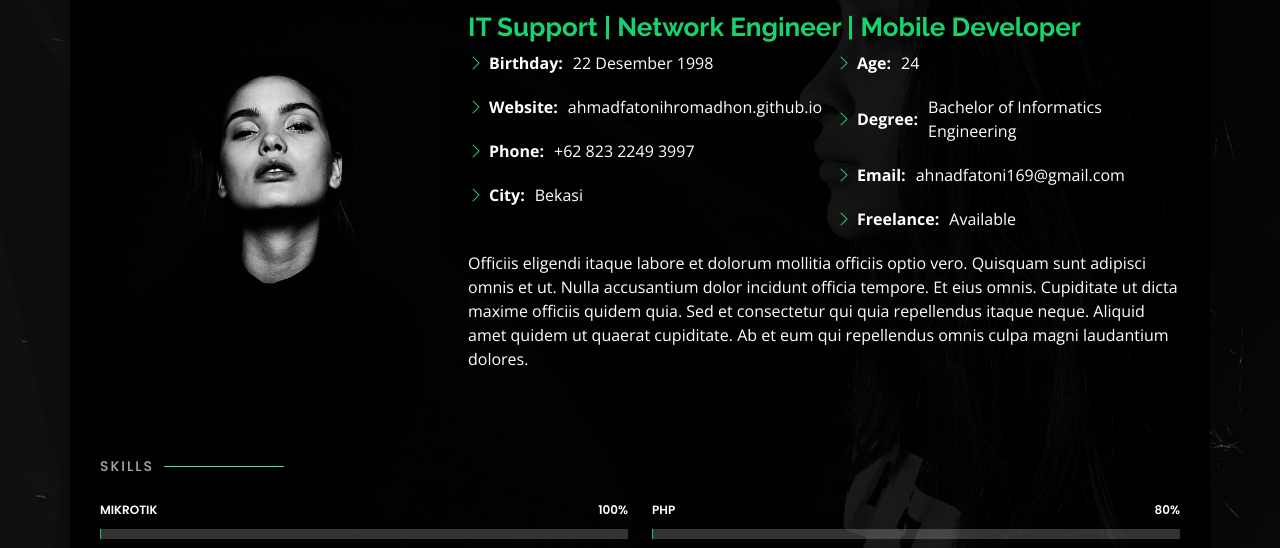
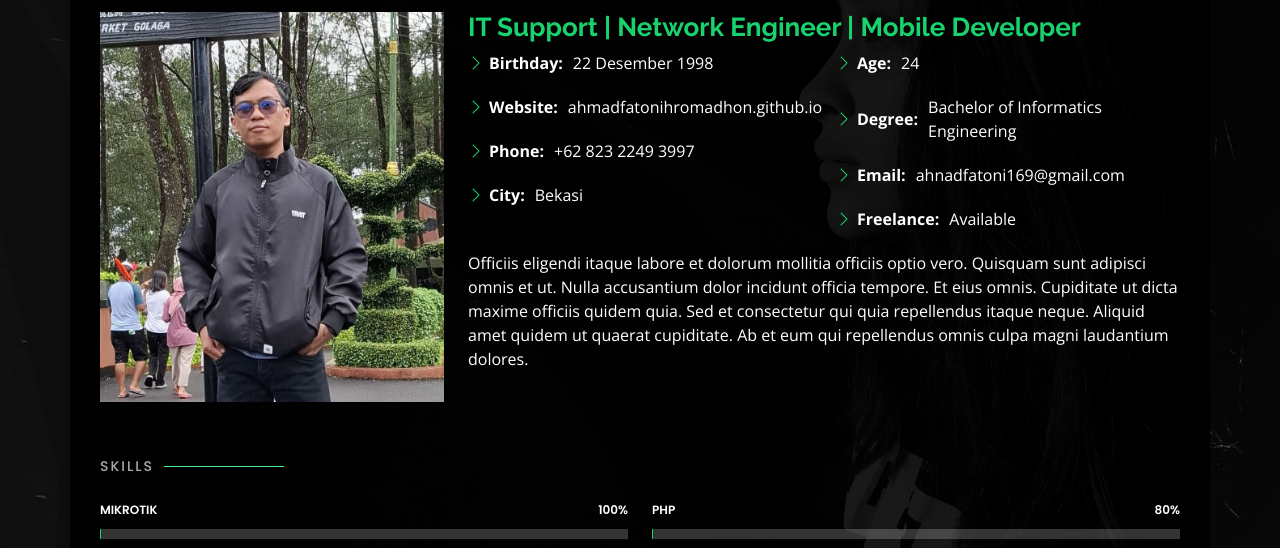
Before and after one commit to ahmadfatonih/ahmadfatonih.github.io, a plain HTML site: page index.html in a window 1280 px wide. Both pictures are taken after a click on the link "About". Shown: the part 201-749 px from the top of the page. Drawn offline with nearby package versions, Linux system fonts and the light colour scheme.

Commit message:
Update index.html

```diff
--- a/index.html
+++ b/index.html
@@ -81,7 +81,7 @@
 
       <div class="row">
         <div class="col-lg-4" data-aos="fade-right">
-          <img src="assets/img/me.jpg" class="img-fluid" alt="">
+          <img src="assets/img/me-1.jpg" class="img-fluid" alt="">
         </div>
         <div class="col-lg-8 pt-4 pt-lg-0 content" data-aos="fade-left">
           <h3>IT Support | Network Engineer | Mobile Developer</h3>
```
